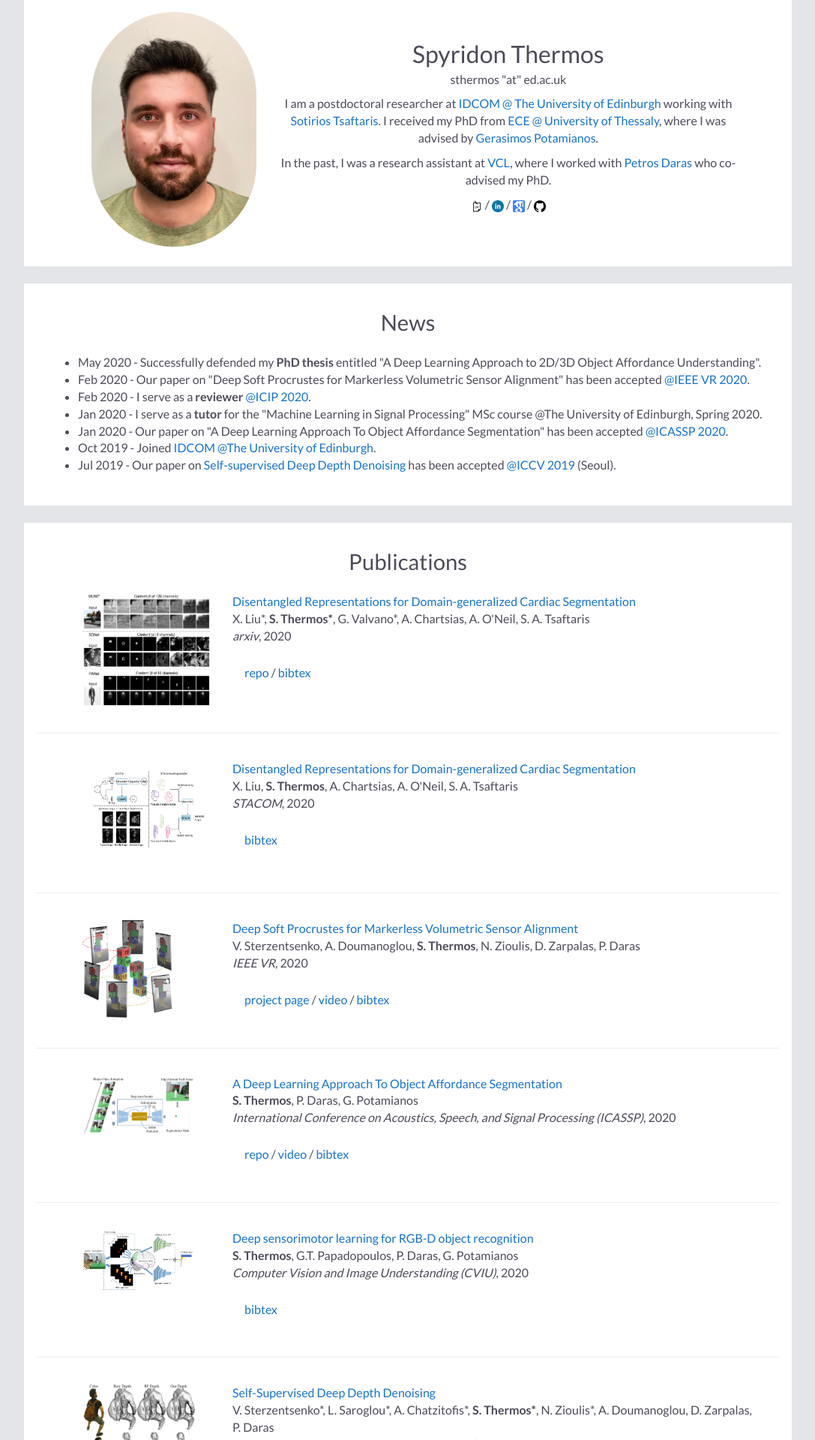
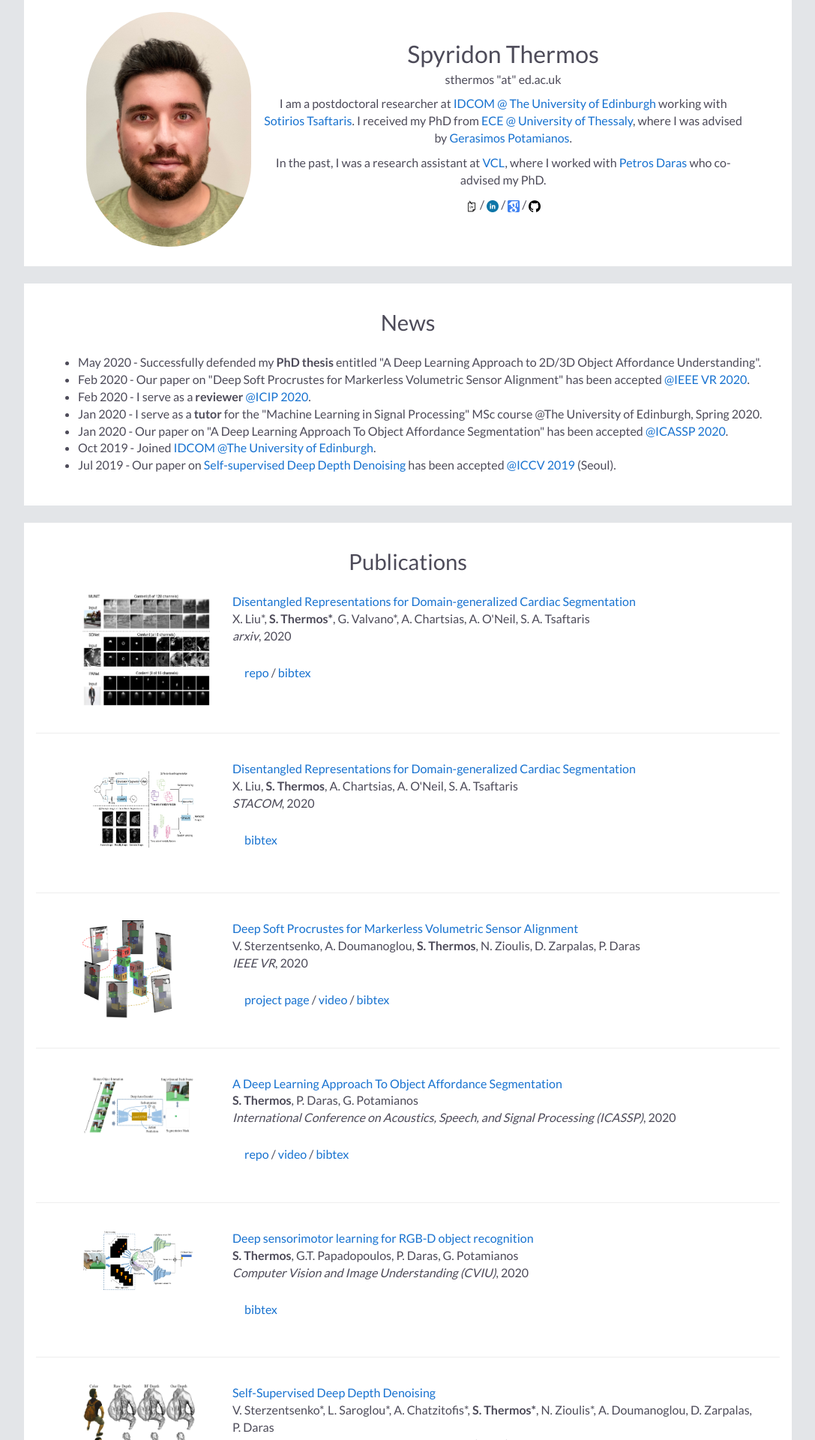
Before and after one commit to spthermo/spthermo.github.io, a Jekyll site: the page built from index.md, in a window 1280 px wide. Shown: the top 1920 px of the page at 75% size, without its empty margins (96-1183 px from the left). Built offline with Jekyll 4.4.1, drawn with Linux system fonts in a browser that asks for light colours; nearby versions of some CDN libraries; our own code applies the rules of GitHub Pages for plain Markdown files.

Commit message:
Update default.html

```diff
--- a/_layouts/default.html
+++ b/_layouts/default.html
@@ -11,7 +11,7 @@
     gtag('config', 'UA-150929318-1');
   </script>
 
-<link rel="shortcut icon" type="image/x-icon" href="assets/images/me.jpg" />
+<link rel="shortcut icon" type="image/x-icon" href="assets/images/deepArtMe.jpg" />
 <meta http-equiv="Content-Type" content="text/html; charset=utf-8" />
 
 <title>Spyridon Thermos</title>
@@ -28,8 +28,8 @@
     <table width="900" border="0" align="center" cellpadding="20">
       <table width="90%" align="center" border="0" cellpadding="10">
         <tr>
-          <td width="30%"><div class="instructorphoto"><img src="assets/images/me.jpg" id="spiros"></div></td>
-          <td width="70%" valign="top">
+          <td width="20%"><div class="instructorphoto"><img src="assets/images/me.jpg" id="spiros"></div></td>
+          <td width="60%" valign="top">
             <p align="center">&nbsp;</p>
 
             <p align="center"><font size="6px">Spyridon Thermos</font><br>
```
